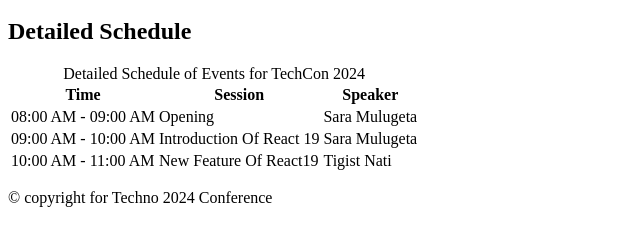
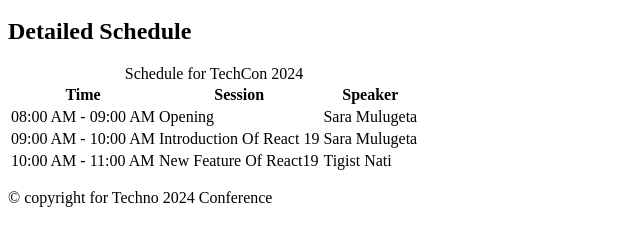
Before and after one commit to miftaha/TechCon_HTML, a plain HTML site: page techcon_website/schedule.html in a window 1280 px wide. Shown: the part 154-400 px from the top of the page, without its empty margins (0-640 px from the left). Drawn offline with Linux system fonts and the light colour scheme.

Commit message:
modify schedule.html

```diff
--- a/techcon_website/schedule.html
+++ b/techcon_website/schedule.html
@@ -21,7 +21,7 @@
       <h2>Detailed Schedule</h2>
       <table>
         <caption>
-          Detailed Schedule of Events for TechCon 2024
+          Schedule for TechCon 2024
         </caption>
         <thead>
           <tr>
```
